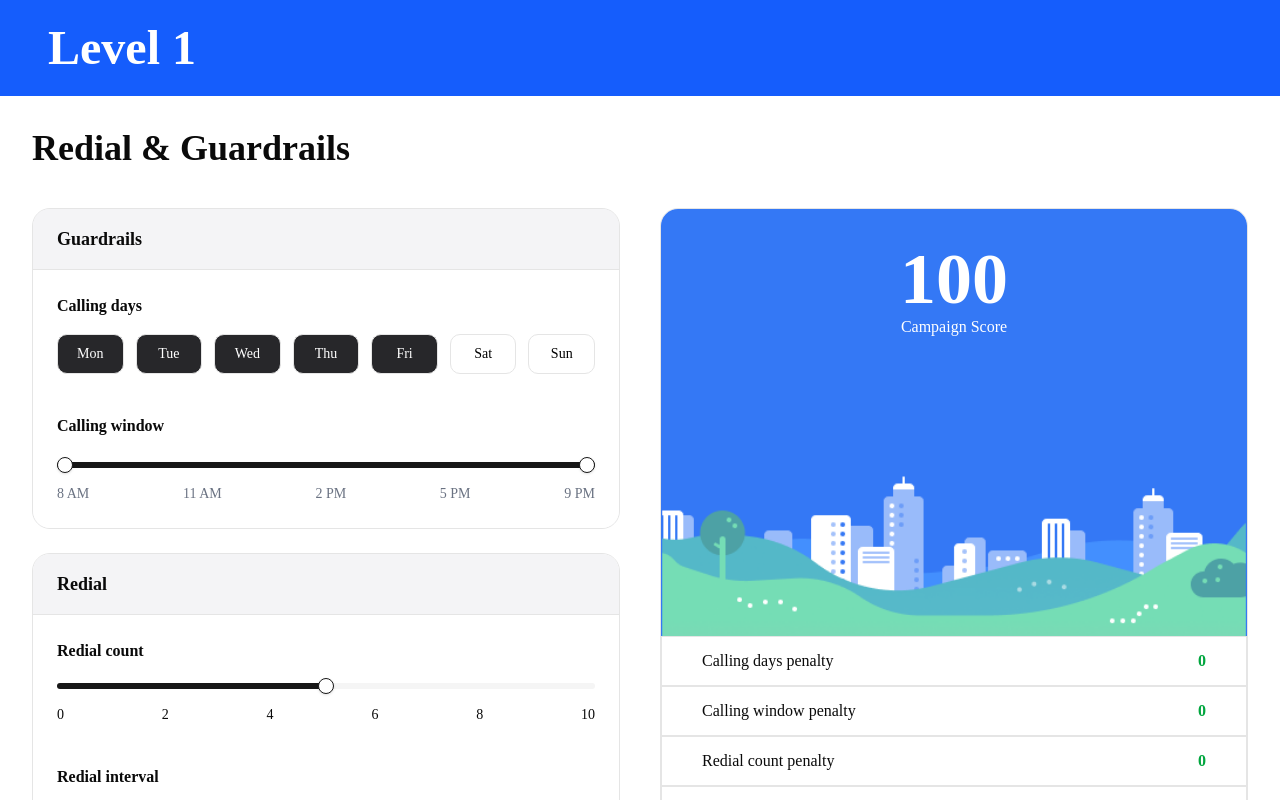
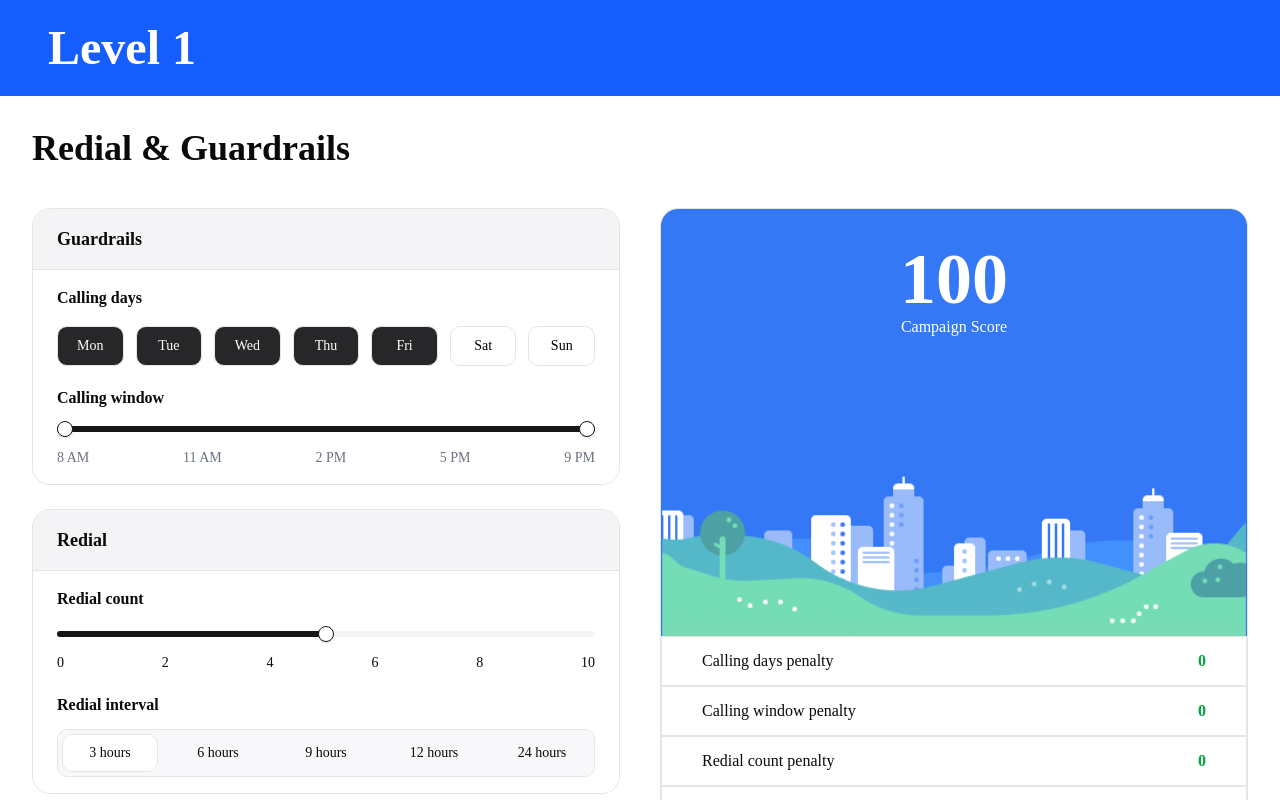
Before and after one commit to harshndroid/hunar-assignment-harsh, a Next.js app: page / in a window 1280 px wide. Shown: the top 800 px of the page. Built offline with nearby package versions, Linux system fonts and the light colour scheme.

Commit message:
add responsive ui

```diff
--- a/components/cards/GuardrailsCard.tsx
+++ b/components/cards/GuardrailsCard.tsx
@@ -25,7 +25,7 @@ export default function GuardrailsCard({
       </div>
 
       {/* Card Body */}
-      <div className="bg-white p-4 sm:p-6">
+      <div className="bg-white p-4 sm:p-6 lg:py-4">
         {/* Calling Days */}
         <div>
           <h4 className="font-semibold mb-4">Calling days</h4>
@@ -50,8 +50,8 @@ export default function GuardrailsCard({
         </div>
 
         {/* Calling Window */}
-        <div className="mt-8 sm:mt-10">
-          <h4 className="font-semibold mb-6">Calling window</h4>
+        <div className="mt-8 sm:mt-10 lg:mt-5">
+          <h4 className="font-semibold mb-6 lg:mb-4">Calling window</h4>
 
           <Slider
             value={[selectedCallingWindow.start, selectedCallingWindow.end]}
--- a/components/cards/RedialCard.tsx
+++ b/components/cards/RedialCard.tsx
@@ -23,7 +23,7 @@ export default function RedialCard({
         <h3 className="text-lg font-semibold">Redial</h3>
       </div>
 
-      <div className="bg-white p-4 sm:p-6">
+      <div className="bg-white p-4 sm:p-6 lg:py-4">
         {/* Redial count */}
         <div>
           <h4 className="font-semibold mb-5">Redial count</h4>
@@ -46,8 +46,8 @@ export default function RedialCard({
         </div>
 
         {/* Redial interval */}
-        <div className="mt-8 sm:mt-10">
-          <h4 className="font-semibold mb-5">Redial interval</h4>
+        <div className="mt-8 sm:mt-10 lg:mt-5">
+          <h4 className="font-semibold mb-5 lg:mb-3">Redial interval</h4>
 
           {/* Grid keeps the segments even instead of wrapping ragged */}
           <div className="grid grid-cols-3 gap-1.5 bg-[#F8F8FA] p-1 border rounded-lg sm:grid-cols-5 sm:gap-3">
```
Also changed, not shown: 1 other file (tests, documents, lock files or other folders).
